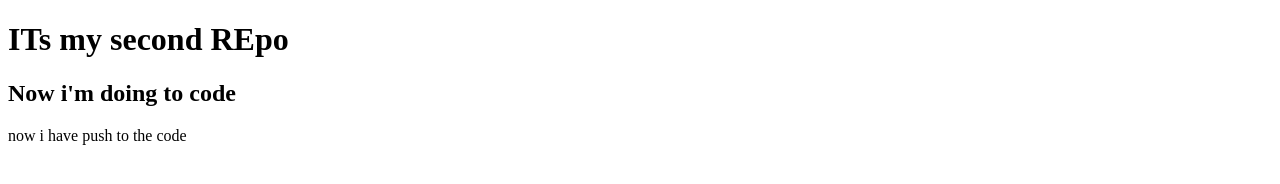
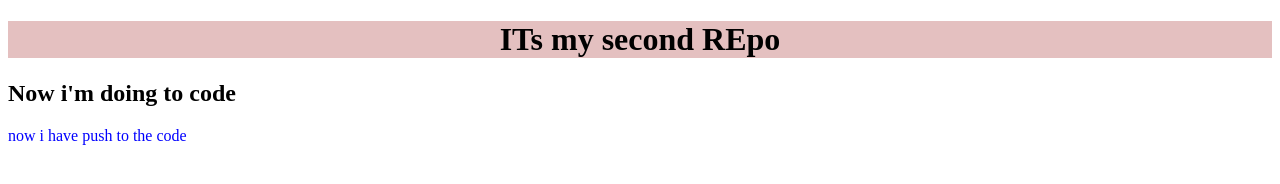
Before and after one commit to mominul-01/second-repo, a plain HTML site: page index.html in a window 1280 px wide. Drawn offline with Linux system fonts and the light colour scheme.

Commit message:
change style

```diff
--- a/index.html
+++ b/index.html
@@ -5,6 +5,8 @@
     <meta http-equiv="X-UA-Compatible" content="IE=edge">
     <meta name="viewport" content="width=, initial-scale=1.0">
     <title>Document</title>
+    <link rel="stylesheet" href="style.css">
+
 </head>
 <body>
 
--- /dev/null
+++ b/style.css
@@ -0,0 +1,7 @@
+p{
+    color: blue;
+}
+h1{
+    background-color: rgb(228, 192, 192);
+    text-align: center;
+}
```
